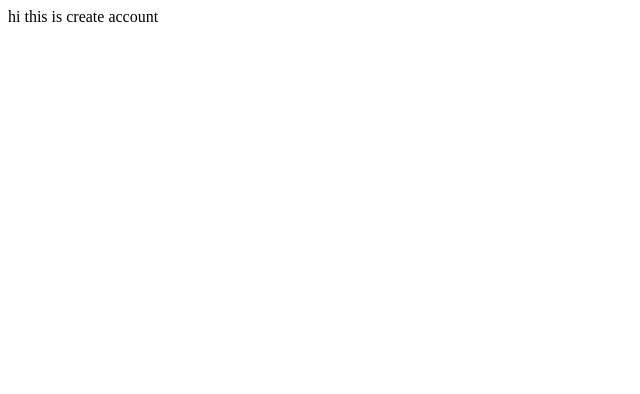
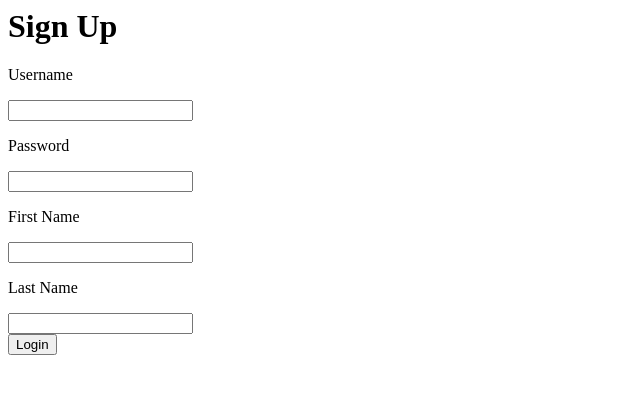
Before and after one commit to Wunderpuss-Photogenicus-org/Wunderpuss, a React app: page /newAccount in a window 1280 px wide. Shown: the top 394 px of the page, without its empty margins (0-640 px from the left). Built offline with nearby package versions, Linux system fonts and the light colour scheme.

Commit message:
completed createAccount page

```diff
--- a/src/components/createAccount.js
+++ b/src/components/createAccount.js
@@ -1,12 +1,56 @@
 import React, { useState, useEffect } from 'react';
-import { NavLink } from 'react-router-dom';
-
+import { NavLink, Redirect } from 'react-router-dom';
 
 export default function CreateAccount() {
+    const [username, setUsername] = useState();
+    const [password, setPassword] = useState();
+    const [firstname, setFirstname] = useState();
+    const [lastname, setLastname] = useState();
+    const [missingInfo, setmissingInfo] = useState(false)
 
+    const handleSubmit = event => {
+        event.preventDefault();
+        if (!firstname || !lastname || !username || !password) {
+            setmissingInfo(true);
+        } else {
+            fetch('http://localhost:3000/newAccount', {
+                mode: 'no-cors',
+                method: 'POST',
+                headers: {
+                    'Content-Type': 'application/json'
+                },
+                body: JSON.stringify({username, password, firstname, lastname})
+            })
+            .then(data => data.json());
+            <Redirect to="/login" />
+        }
+    }
     return(
-        <div>
-            hi this is create account
+        <div className="login">
+            <h1>Sign Up</h1>
+            <form onSubmit={handleSubmit}>
+                <label>
+                    <p>Username</p>
+                    <input type="text" name="username" onChange={event => setUsername(event.target.value)}/>
+                </label>
+                <label>
+                    <p>Password</p>
+                    <input type="password" name="password" onChange={event => setPassword(event.target.value)}/>
+                </label>
+                <label>
+                    <p>First Name</p>
+                    <input type="text" name="firstname" onChange={event => setFirstname(event.target.value)}/>
+                </label>
+                <label>
+                    <p>Last Name</p>
+                    <input type="text" name="lastname" onChange={event => setLastname(event.target.value)}/>
+                </label>
+                <div className="loginButton">
+                    <button type="submit" >Login</button>
+                </div>
+                {missingInfo ? <div>Please fill in all fields</div>:null}
+            </form>
         </div>
+
     );
 }
--- a/src/components/login.js
+++ b/src/components/login.js
@@ -3,8 +3,8 @@ import { NavLink, Redirect } from 'react-router-dom';
 import CreateAccount from './createAccount';
 
 export default function Login() {
-    const [username, setUserName] = useState();
-    const [password, setPassword] = useState();
+    const [username, setUsername] = useState('');
+    const [password, setPassword] = useState('');
     const [missingInfo, setmissingInfo] = useState(false)
 
     const handleSubmit = event => {
@@ -12,14 +12,18 @@ export default function Login() {
         if (!username || !password) {
             setmissingInfo(true);
         } else {
-            fetch('http://localhost:8080/login', {
+            console.log('body', JSON.stringify(frontBody));
+            fetch('/login', {
+                mode: 'no-cors',
                 method: 'POST',
                 headers: {
-                    'Content-Type': 'application/json'
+                    'Content-Type': 'Application/JSON',
                 },
-                body: JSON.stringify({username, password})
+                body: JSON.stringify(frontBody)
             })
-            .then(data => data.json());
+            .then(resp => resp.json())
+            .then(data => {console.log('this is data', data)})
+            .catch(err => console.log('this is err', err));
             return <Redirect to="/home" />
         }
     }
@@ -29,11 +33,11 @@ export default function Login() {
             <form onSubmit={handleSubmit}>
                 <label>
                     <p>Username</p>
-                    <input type="text" onChange={event => setUserName(event.target.value)}/>
+                    <input type="text" name="username" onChange={event => setUsername(event.target.value)}/>
                 </label>
                 <label>
                     <p>Password</p>
-                    <input type="password" onChange={event => setPassword(event.target.value)}/>
+                    <input type="password" name="password" onChange={event => setPassword(event.target.value)}/>
                 </label>
                 <div className="loginButton">
                     <button type="submit">Login</button>
@@ -42,6 +46,5 @@ export default function Login() {
                 {missingInfo ? <div>Please fill in all fields</div>:null}
             </form>
         </div>
-
     );
 }
--- a/webpack.config.js
+++ b/webpack.config.js
@@ -5,11 +5,25 @@ module.exports = {
         path: path.join(__dirname, '/dist'),
         filename: 'index.bundle.js',
       },
-      mode: 'development',
-      module:{
+    mode: 'development',
+    devServer: {
+        host: 'localhost',
+        port: 8080,
+        contentBase: path.resolve(__dirname, 'dist'),
+        publicPath: '/',
+        headers: { 'Access-Control-Allow-Origin': '*' },
+        proxy: {
+            '/login': {
+                target: 'http://localhost:3000/',
+                secure: false,
+            },
+        }
+    },
+    module:{
         rules: [
             {
             test: /\.jsx?/,
+            exclude: /node_modules/,
             use: {
                 loader: 'babel-loader',
                 options: {
@@ -18,5 +32,5 @@ module.exports = {
                 },
             },
         ]
-      }
-  };
+    }
+};
```
Also changed, not shown: 3 other files (tests, documents, lock files or other folders).
